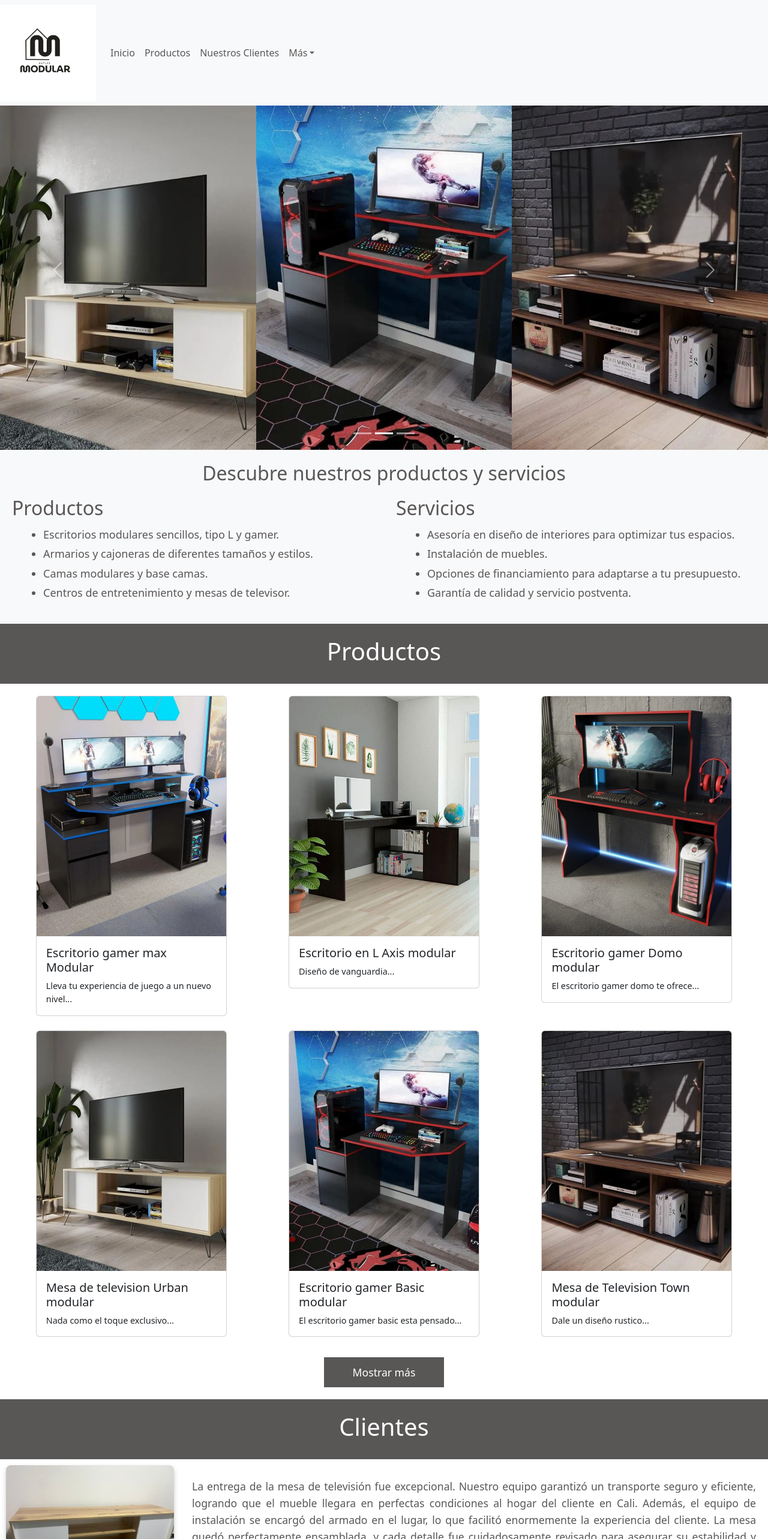
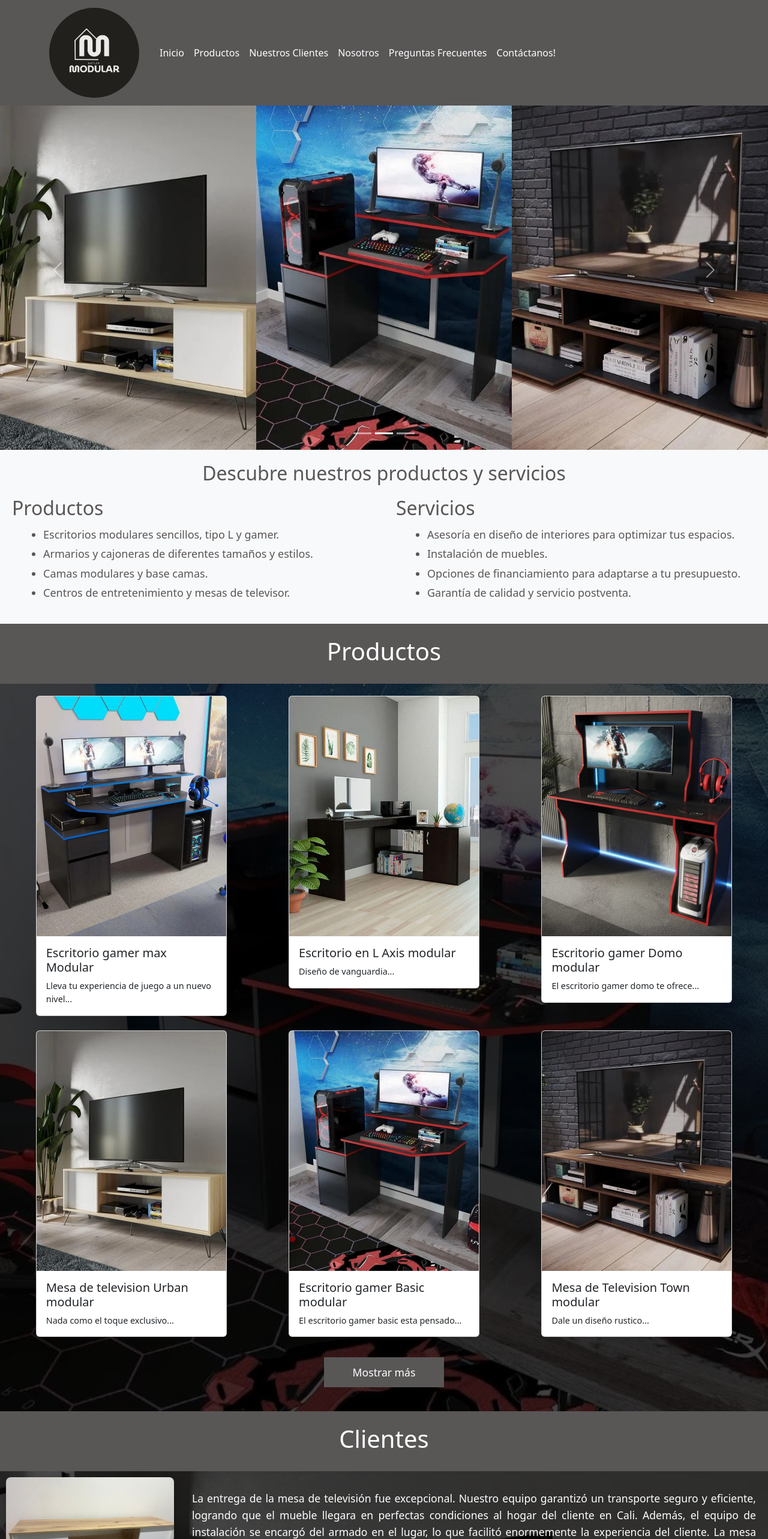
Before and after one commit to alejandroqui/modularweb, a React (Vite) app: page / in a window 1280 px wide. Shown: the top 2566 px of the page at 60% size. Built offline with nearby package versions, Linux system fonts and the light colour scheme.

Commit message:
ultima version estable

```diff
--- a/src/components/banner.jsx
+++ b/src/components/banner.jsx
@@ -1,4 +1,3 @@
-// src/components/Home.jsx
 import React from 'react';
 import { Carousel } from 'react-bootstrap';
 import img1 from '../assets/banner1.jpeg';
--- a/src/components/clients.jsx
+++ b/src/components/clients.jsx
@@ -2,6 +2,7 @@ import React from 'react';
 import cliente1 from '../assets/clientes/cliente1.jpeg';
 import cliente2 from '../assets/clientes/cliente2.jpeg';
 import cliente3 from '../assets/clientes/cliente3.jpeg';
+import fondo from '../assets/banner4.jpeg'; // Imagen de fondo
 
 const experiencias = [
   {
@@ -23,8 +24,31 @@ const experiencias = [
 
 const Clientes = () => {
   return (
-    <div id="clients">
-      {/* Franja negra con el título "Productos" */}
+    <div
+      id="clients"
+      style={{
+        position: 'relative',
+        backgroundImage: `url(${fondo})`,
+        backgroundSize: 'cover',
+        backgroundRepeat: 'no-repeat',
+        backgroundPosition: 'center',
+        padding: '20px 0',
+      }}
+    >
+      {/* Capa de fondo con opacidad */}
+      <div style={{
+        position: 'absolute',
+        top: 0,
+        left: 0,
+        right: 0,
+        bottom: 0,
+        backgroundColor: 'rgba(0, 0, 0, 0.7)', // Ajusta el nivel de opacidad
+        zIndex: 1,
+      }} />
+
+      {/* Contenido */}
+      <div style={{ position: 'relative', zIndex: 2 }}>
+        {/* Franja negra con el título "Clientes" */}
         <div style={{
           backgroundColor: '#595656',
           height: '100px',
@@ -33,6 +57,7 @@ const Clientes = () => {
           justifyContent: 'center',
           color: 'white',
           fontSize: '2rem',
+          marginTop: '-20px', // Sube la franja para evitar que la imagen de fondo se vea por encima
         }}>
           <h1>Clientes</h1>
         </div>
@@ -58,17 +83,18 @@ const Clientes = () => {
                   maxHeight: '300px', // Imagen más grande
                   objectFit: 'cover',
                   borderRadius: '8px',
-                boxShadow: '0px 4px 8px rgba(0, 0, 0, 0.2)',
+                  boxShadow: '0px 4px 8px rgba(0, 0, 0, 0.25)',
                 }}
               />
             </div>
 
             {/* Texto de la experiencia */}
             <div style={{ flex: 1, padding: '10px 20px', fontSize: '1.1rem', lineHeight: '1.6' }}>
-            <p style={{ margin: '0', textAlign: 'justify', color: '#595656' }}>{experiencia.texto}</p> {/* Color de texto actualizado */}
+              <p style={{ margin: '0', textAlign: 'justify', color: 'white' }}>{experiencia.texto}</p> {/* Color de texto en blanco */}
             </div>
           </div>
         ))}
+      </div>
     </div>
   );
 };
--- a/src/components/faq.jsx
+++ b/src/components/faq.jsx
@@ -1,9 +1,32 @@
 import React from 'react';
 import { Accordion, Container } from 'react-bootstrap';
+import fondo from '../assets/banner2.jpeg';
 
 const FAQ = () => {
   return (
-    <div id="faq">
+    <div
+      id="faq"
+      style={{
+        position: 'relative',
+        backgroundImage: `url(${fondo})`,
+        backgroundSize: 'cover',
+        backgroundRepeat: 'no-repeat',
+        backgroundPosition: 'center',
+      }}
+    >
+      {/* Capa de fondo con opacidad */}
+      <div style={{
+        position: 'absolute',
+        top: 0,
+        left: 0,
+        right: 0,
+        bottom: 0,
+        backgroundColor: 'rgba(0, 0, 0, 0.25)', // Aumenta la transparencia
+        zIndex: 1,
+      }} />
+
+      {/* Contenido */}
+      <div style={{ position: 'relative', zIndex: 2 }}>
         {/* Header */}
         <div style={{
           backgroundColor: '#595656',
@@ -57,6 +80,7 @@ const FAQ = () => {
         <br />
         <br />
       </div>
+    </div>
   );
 };
 
--- a/src/components/footer.jsx
+++ b/src/components/footer.jsx
@@ -35,22 +35,22 @@ const Footer = () => {
           {/* Información de Contacto */}
           <Col md={3}>
             <h5>Contacto</h5>
-            <p>Teléfono: +123 456 789</p>
-            <p>Email: info@tuempresa.com</p>
+            <p>Teléfono: +57 305 242 3779</p>
+            <p>Email: outletmodular@gmail.com</p>
           </Col>
 
           {/* Dirección */}
           <Col md={3}>
             <h5>Dirección</h5>
-            <p>Calle Principal #123</p>
-            <p>Ciudad, País</p>
+            <p>Cra 24a #42 - 32</p>
+            <p>Cali, Colombia</p>
           </Col>
 
           {/* Sucursales */}
           <Col md={3}>
             <h5>Sucursales</h5>
-            <p>Sucursal 1: Ciudad A</p>
-            <p>Sucursal 2: Ciudad B</p>
+            <p>Sucursal 1: Cali - asturias</p>
+            <p>Sucursal 2: Dos quebradas - Bosques de la acuarela</p>
           </Col>
         </Row>
 
--- a/src/components/navbar.jsx
+++ b/src/components/navbar.jsx
@@ -1,39 +1,43 @@
 // src/components/MyNavbar.jsx
 import React from 'react';
-import { Navbar, Nav, Container, NavDropdown } from 'react-bootstrap';
-import logo from '../assets/modular_white.jpeg';
+import { Navbar, Nav, Container } from 'react-bootstrap';
+import logo from '../assets/modular_black.jpeg';
 
-const navbar = () => {
+const MyNavbar = () => {
   return (
     <Navbar
-      bg="light"
       expand="lg"
       fixed="top"
-      style={{ backgroundColor: 'white', boxShadow: 'none' }} // Sin sombra
+      style={{ backgroundColor: '#595656', boxShadow: 'none' }} // Sin sombra
     >
-        <Navbar.Brand href="#home" style={{ backgroundColor: 'white'}}> {/* Fondo transparente para el logo */}
+      <Container>
+        <Navbar.Brand href="#home">
           <img
             src={logo} // Ruta de la imagen
             alt="Modular Outlet Logo"
-            style={{ height: '150px', marginRight: '10px' }} // Ajusta el tamaño y el margen según sea necesario
+            style={{
+              height: '150px',
+              marginRight: '10px',
+              borderRadius: '50%', // Hace que la imagen sea redonda
+              objectFit: 'cover',  // Asegura que la imagen cubra todo el contenedor
+              width: '150px', // Asegura que el ancho sea igual al alto para mantener la forma circular
+            }}
           />
         </Navbar.Brand>
         <Navbar.Toggle aria-controls="basic-navbar-nav" />
         <Navbar.Collapse id="basic-navbar-nav">
           <Nav className="ml-auto">
-            <Nav.Link href="#banner">Inicio</Nav.Link>
-            <Nav.Link href="#products">Productos</Nav.Link>
-            <Nav.Link href="#clients">Nuestros Clientes</Nav.Link>
-            <NavDropdown title="Más" id="basic-nav-dropdown">
-              <NavDropdown.Item href="#Us">Nosotros</NavDropdown.Item>
-              <NavDropdown.Item href="#faq">Preguntas Frecuentes</NavDropdown.Item>
-              <NavDropdown.Divider />
-              <NavDropdown.Item href="#contact">Contáctanos!</NavDropdown.Item>
-            </NavDropdown>
+            <Nav.Link href="#banner" style={{ color: 'white' }}>Inicio</Nav.Link>
+            <Nav.Link href="#products" style={{ color: 'white' }}>Productos</Nav.Link>
+            <Nav.Link href="#clients" style={{ color: 'white' }}>Nuestros Clientes</Nav.Link>
+            <Nav.Link href="#Us" style={{ color: 'white' }}>Nosotros</Nav.Link>
+            <Nav.Link href="#faq" style={{ color: 'white' }}>Preguntas Frecuentes</Nav.Link>
+            <Nav.Link href="#contact" style={{ color: 'white' }}>Contáctanos!</Nav.Link>
           </Nav>
         </Navbar.Collapse>
+      </Container>
     </Navbar>
   );
 };
 
-export default navbar;
+export default MyNavbar;
--- a/src/components/products.jsx
+++ b/src/components/products.jsx
@@ -9,6 +9,7 @@ import producto6 from '../assets/banner6.jpeg';
 import producto7 from '../assets/banner7.jpeg';
 import producto8 from '../assets/banner8.jpeg';
 import producto9 from '../assets/banner9.jpeg';
+import fondo from '../assets/banner5.jpeg'; // Imagen de fondo
 
 const productos = [
   { id: 1, nombre: 'Escritorio gamer max Modular', descripcion: 'Lleva tu experiencia de juego a un nuevo nivel...', img: producto1 },
@@ -41,7 +42,29 @@ const Productos = () => {
   const productosExtra = productos.slice(6);
 
   return (
-    <div id="products">
+    <div
+      id="products"
+      style={{
+        position: 'relative',
+        backgroundImage: `url(${fondo})`,
+        backgroundSize: 'cover',
+        backgroundPosition: 'center',
+        padding: '20px 0',
+      }}
+    >
+      {/* Capa de fondo con opacidad */}
+      <div style={{
+        position: 'absolute',
+        top: 0,
+        left: 0,
+        right: 0,
+        bottom: 0,
+        backgroundColor: 'rgba(0, 0, 0, 0.7)', // Ajusta el nivel de opacidad
+        zIndex: 1,
+      }} />
+
+      {/* Contenido */}
+      <div style={{ position: 'relative', zIndex: 2 }}>
         {/* Franja negra con el título "Productos" */}
         <div style={{
           backgroundColor: '#595656',
@@ -51,6 +74,7 @@ const Productos = () => {
           justifyContent: 'center',
           color: 'white',
           fontSize: '2rem',
+          marginTop: '-20px',
         }}>
           <h1>Productos</h1>
         </div>
@@ -139,6 +163,7 @@ const Productos = () => {
           )}
         </div>
       </div>
+    </div>
   );
 };
 
--- a/src/components/us.jsx
+++ b/src/components/us.jsx
@@ -2,12 +2,35 @@ import React from 'react';
 import { Container, Row, Col, Card } from 'react-bootstrap';
 import ceoFoto from '../assets/ceo.jpeg'; // Asegúrate de tener una foto del CEO en esta ruta
 import logo from '../assets/modular_black.jpeg'; // Asegúrate de tener el logo en esta ruta
+import fondo from '../assets/banner3.jpeg'; // Imagen de fondo
 
 const Nosotros = () => {
   return (
-    <>
+    <div
+      id="Us"
+      style={{
+        position: 'relative',
+        backgroundImage: `url(${fondo})`,
+        backgroundSize: 'cover',
+        backgroundRepeat: 'no-repeat',
+        backgroundPosition: 'center',
+      }}
+    >
+      {/* Capa de fondo con opacidad */}
+      <div style={{
+        position: 'absolute',
+        top: 0,
+        left: 0,
+        right: 0,
+        bottom: 0,
+        backgroundColor: 'rgba(0, 0, 0, 0.6)', // Aumenta la transparencia
+        zIndex: 1,
+      }} />
+
+      {/* Contenido */}
+      <div style={{ position: 'relative', zIndex: 2 }}>
         {/* Estilo para el título, ocupando todo el ancho */}
-      <div  id="Us" style={{
+        <div style={{
           backgroundColor: '#595656',
           height: '100px',
           display: 'flex',
@@ -66,7 +89,8 @@ const Nosotros = () => {
         <br />
         <br />
         <br />
-    </>
+      </div>
+    </div>
   );
 };
 
```
Also changed, not shown: src/components/contactUs.jsx (+39 -6 lines). Lines whose indentation alone changed are shown as unchanged.
